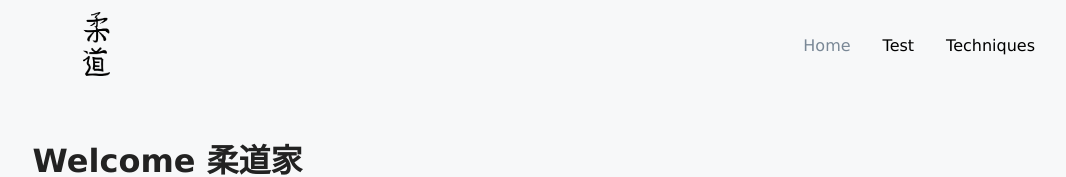
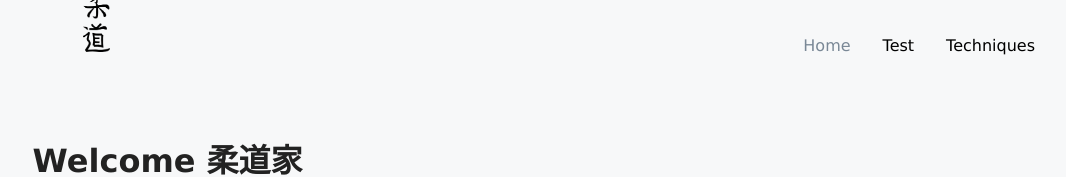
Before and after one commit to alexyak1/JudoTest, a React (Create React App) app: page / in a window 1280 px wide. Shown: the top 177 px of the page, without its empty margins (89-1155 px from the left). Built offline with nearby package versions, Linux system fonts and the light colour scheme.

Commit message:
add space after  img

```diff
--- a/src/App.css
+++ b/src/App.css
@@ -13,6 +13,9 @@
     width: 1.7em;
     height: 4em;
   }
+}
+img{
+  padding-bottom: 3em;
 }
 
 .App-header {
```
